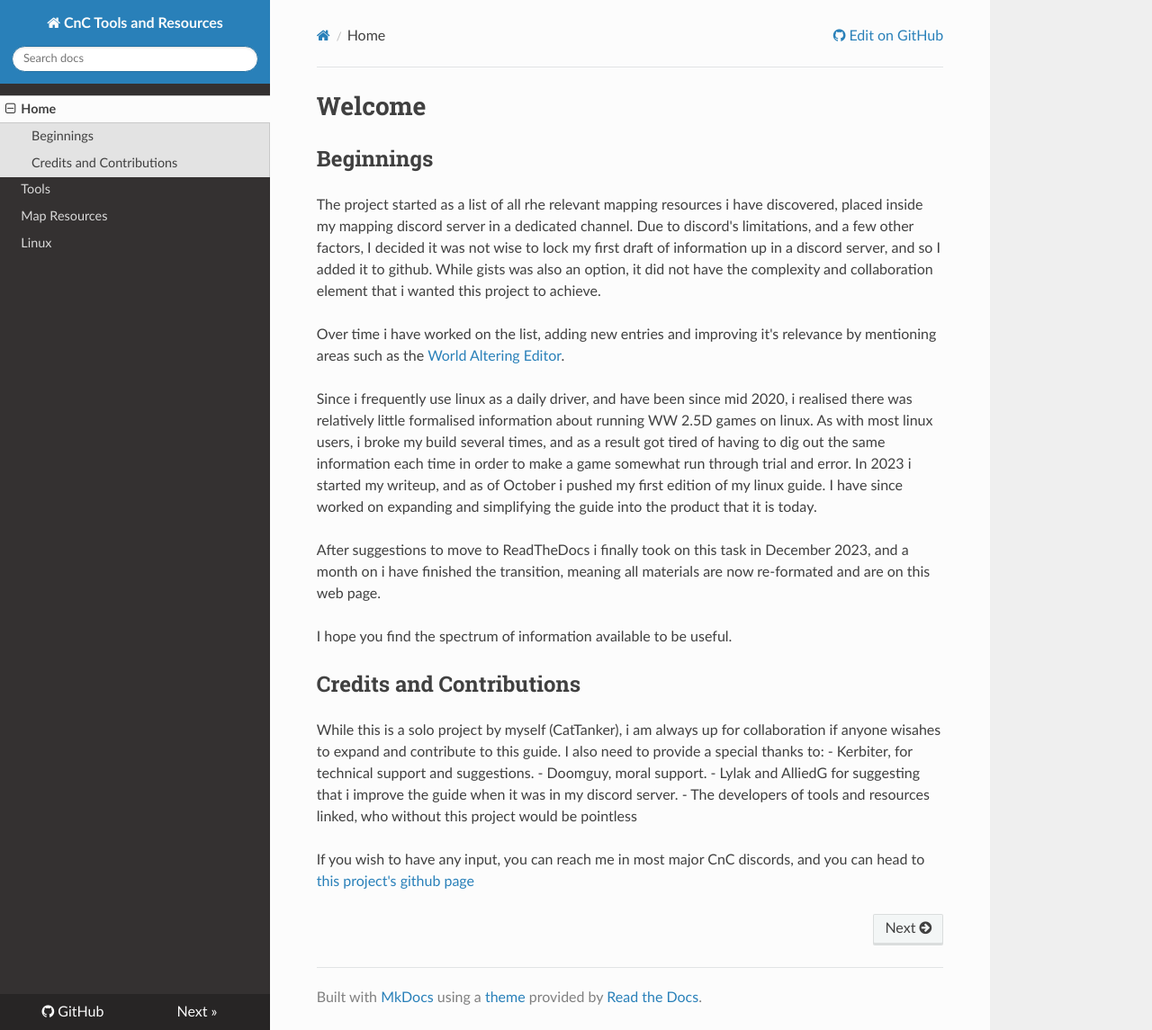
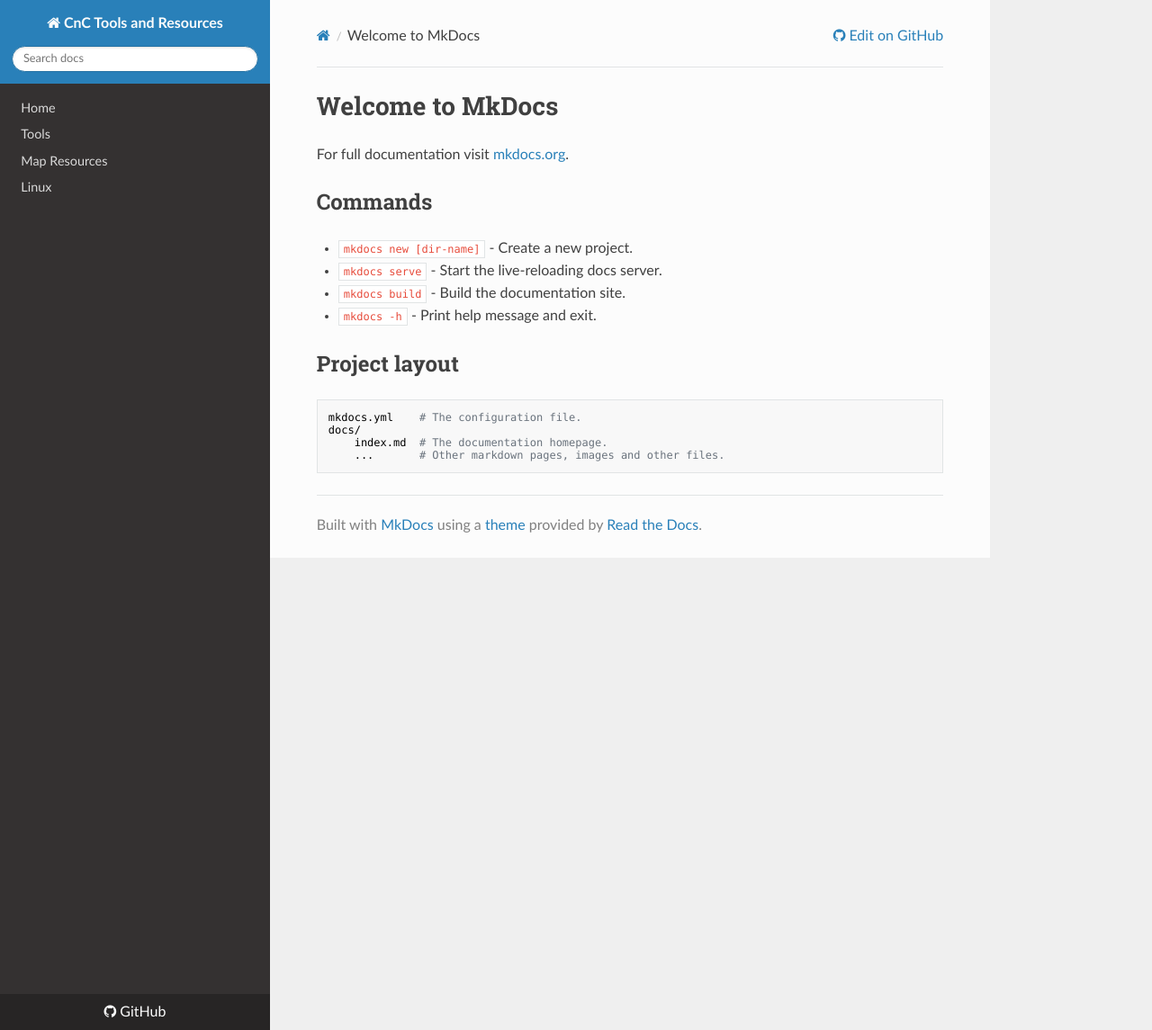
Before and after one commit to CatTanker/cnc_map_tool_guide, an MkDocs documentation site: the page built from docs/index.md, in a window 1280 px wide and 1145 px high. Shown: the whole window at 90% size. Built offline with MkDocs 1.6.1, drawn with Linux system fonts in a browser that asks for light colours; nearby versions of some CDN libraries.

Commit message:
revert index.md

```diff
--- a/docs/index.md
+++ b/docs/index.md
@@ -1,26 +1,17 @@
-# Welcome
-## Beginnings
+# Welcome to MkDocs
 
-The project started as a list of all rhe relevant mapping resources i have discovered, placed inside my mapping discord server in a dedicated channel. Due to discord's limitations, and a few other factors, I decided it was not wise to lock my first draft of information up in a discord server, and so I added it to github. While gists was also an option, it did not have the complexity and collaboration element that i wanted this project to achieve.
+For full documentation visit [mkdocs.org](https://www.mkdocs.org).
 
+## Commands
 
-Over time i have worked on the list, adding new entries and improving it's relevance by mentioning areas such as the [World Altering Editor](https://github.com/Rampastring/WorldAlteringEditor).
+* `mkdocs new [dir-name]` - Create a new project.
+* `mkdocs serve` - Start the live-reloading docs server.
+* `mkdocs build` - Build the documentation site.
+* `mkdocs -h` - Print help message and exit.
 
-Since i frequently use linux as a daily driver, and have been since mid 2020, i realised there was relatively little formalised information about running WW 2.5D games on linux. As with most linux users, i broke my build several times, and as a result got tired of having to dig out the same information each time in order to make a game somewhat run through trial and error. In 2023 i started my writeup, and as of October i pushed my first edition of my linux guide. I have since worked on expanding and simplifying the guide into the product that it is today.
+## Project layout
 
-After suggestions to move to ReadTheDocs i finally took on this task in December 2023, and a month on i have finished the transition, meaning all materials are now re-formated and are on this web page.
-
-I hope you find the spectrum of information available to be useful.
-
-
-
-
-## Credits and Contributions
-While this is a solo project by myself (CatTanker), i am always up for collaboration if anyone wisahes to expand and contribute to this guide.
-I also need to provide a special thanks to:
-- Kerbiter, for technical support and suggestions.
-- Doomguy, moral support.
-- Lylak and AlliedG for suggesting that i improve the guide when it was in my discord server.
-- The developers of tools and resources linked, who without this project would be pointless
-
-If you wish to have any input, you can reach me in most major CnC discords, and you can head to [this project's github page](https://github.com/CatTanker/cnc_map_tool_guide)
+    mkdocs.yml    # The configuration file.
+    docs/
+        index.md  # The documentation homepage.
+        ...       # Other markdown pages, images and other files.
--- a/mkdocs.yml
+++ b/mkdocs.yml
@@ -14,7 +14,7 @@
 site_url: https://cattanker.github.io/CnC-Resource-Docs/
 repo_url: https://github.com/CatTanker/cnc_map_tool_guide
 nav:
-  - Home: index.md
+  - Home: home.md
   - Tools: tools.md
   - Map Resources: resources.md
   - Linux: linux.md
```
Also changed, not shown: docs/home.md (added, +26 -0 lines).
